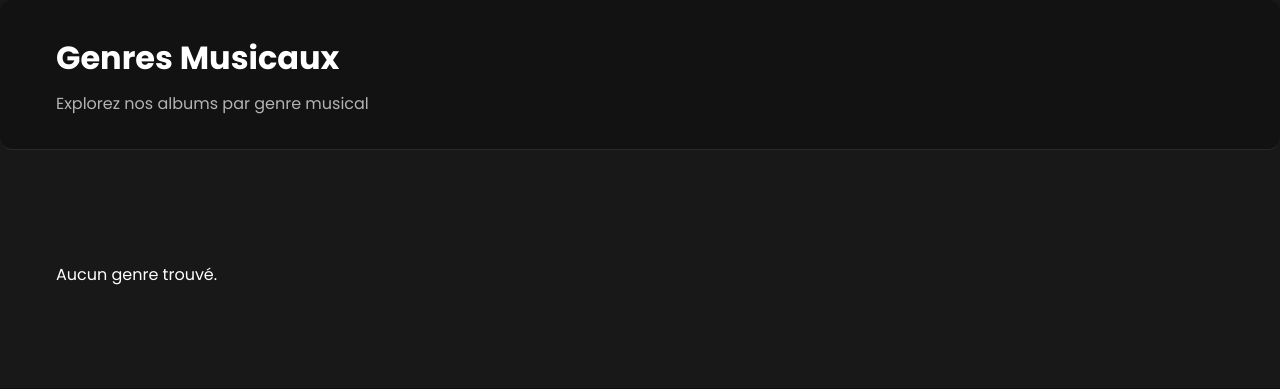
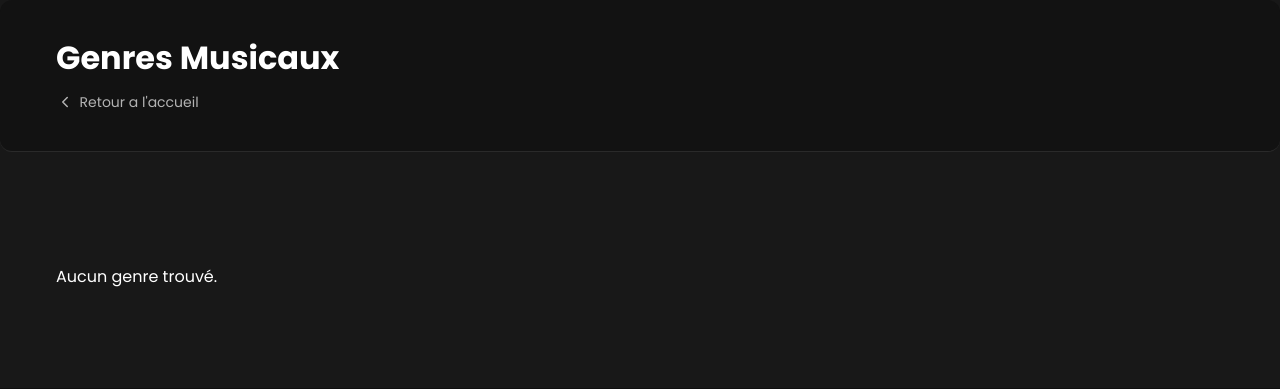
Before and after one commit to MasterAcnolo/Track-Loader, a PHP site: page /pages/genres.php in a window 1280 px wide. Shown: the part 73-462 px from the top of the page. Run offline with PHP 8.4, Linux system fonts and the light colour scheme; some libraries are stand-ins or nearby versions.

Commit message:
Fix: Update navigation links in genre pages to include icons and improve layout

```diff
--- a/pages/genres.php
+++ b/pages/genres.php
@@ -14,7 +14,12 @@
     <section class="page-header">
         <div class="container">
             <h1>Genres Musicaux</h1>
-            <p>Explorez nos albums par genre musical</p>
+            <p><a href="./genres.php" class="link-secondary" style="display:inline-flex;align-items:center;gap:0.4em;">
+                <svg width="18" height="18" viewBox="0 0 24 24" fill="none" stroke="currentColor" stroke-width="2" stroke-linecap="round" stroke-linejoin="round" style="vertical-align:middle;">
+                    <polyline points="15 18 9 12 15 6"></polyline>
+                </svg>
+                Retour a l'accueil
+            </a></p>
         </div>
     </section>
 
```
Also changed, not shown: pages/genre.php (+6 -1 lines).
